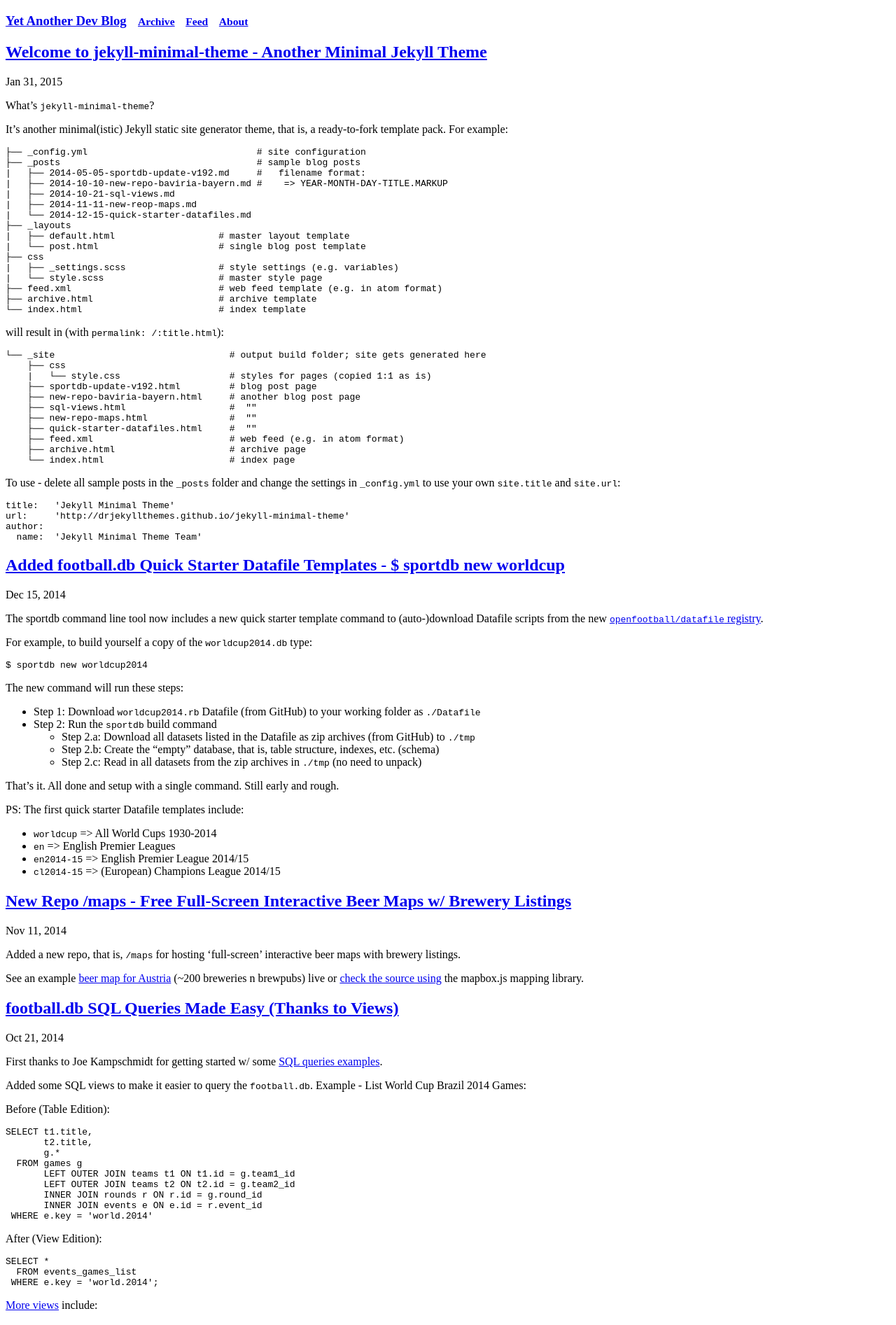
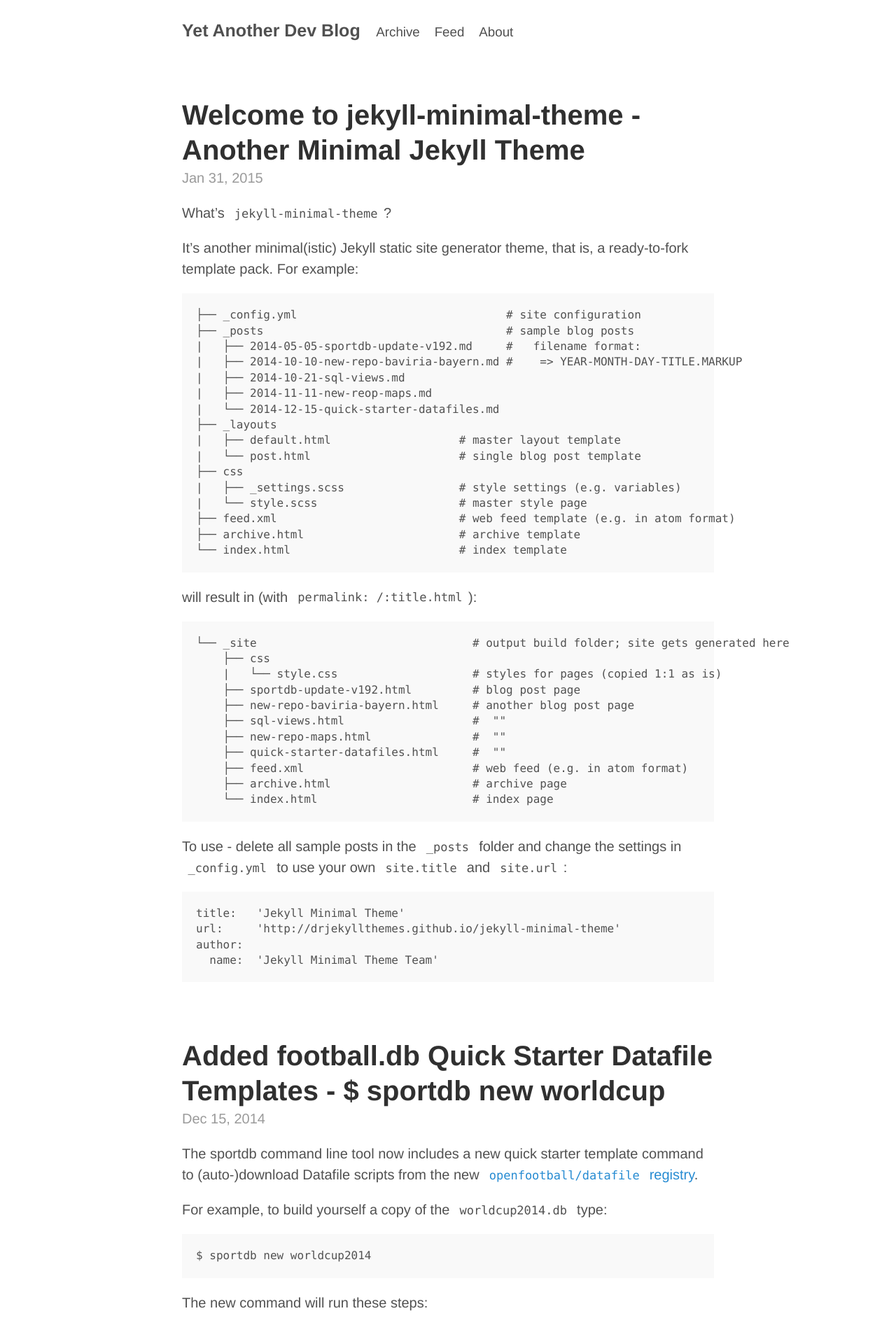
Before and after one commit to r0dneyP3/r0dneyP3.github.io, a Jekyll site: the page built from index.html, in a window 1280 px wide. Shown: the top 1893 px of the page at 70% size. Built offline with Jekyll 4.4.1, drawn with Linux system fonts in a browser that asks for light colours.

Commit message:
change path

```diff
--- a/_config.yml
+++ b/_config.yml
@@ -8,7 +8,7 @@ author:
 ## note:
 #  use site.path in your templates to make it work for both protocols e.g. http and https
 #  use site.url only inside the web feed template (e.g. requires full url incl. protocol)
-path: /jekyll-minimal-theme
+path: /
 url:  'http://r0dneyp3.github.io'
 
 
--- a/_layouts/default.html
+++ b/_layouts/default.html
@@ -19,7 +19,7 @@
        &nbsp;&nbsp;&nbsp;<a href="{{ site.path }}/feed.xml">Feed</a>
      </small>
      <small>
-       &nbsp;&nbsp;&nbsp;<a href="https://github.com/henrythemes/jekyll-minimal-theme">About</a>
+       &nbsp;&nbsp;&nbsp;<a href="{{ site.path }}/about.html">About</a>
      </small>
    </h3>
 </header>
```
